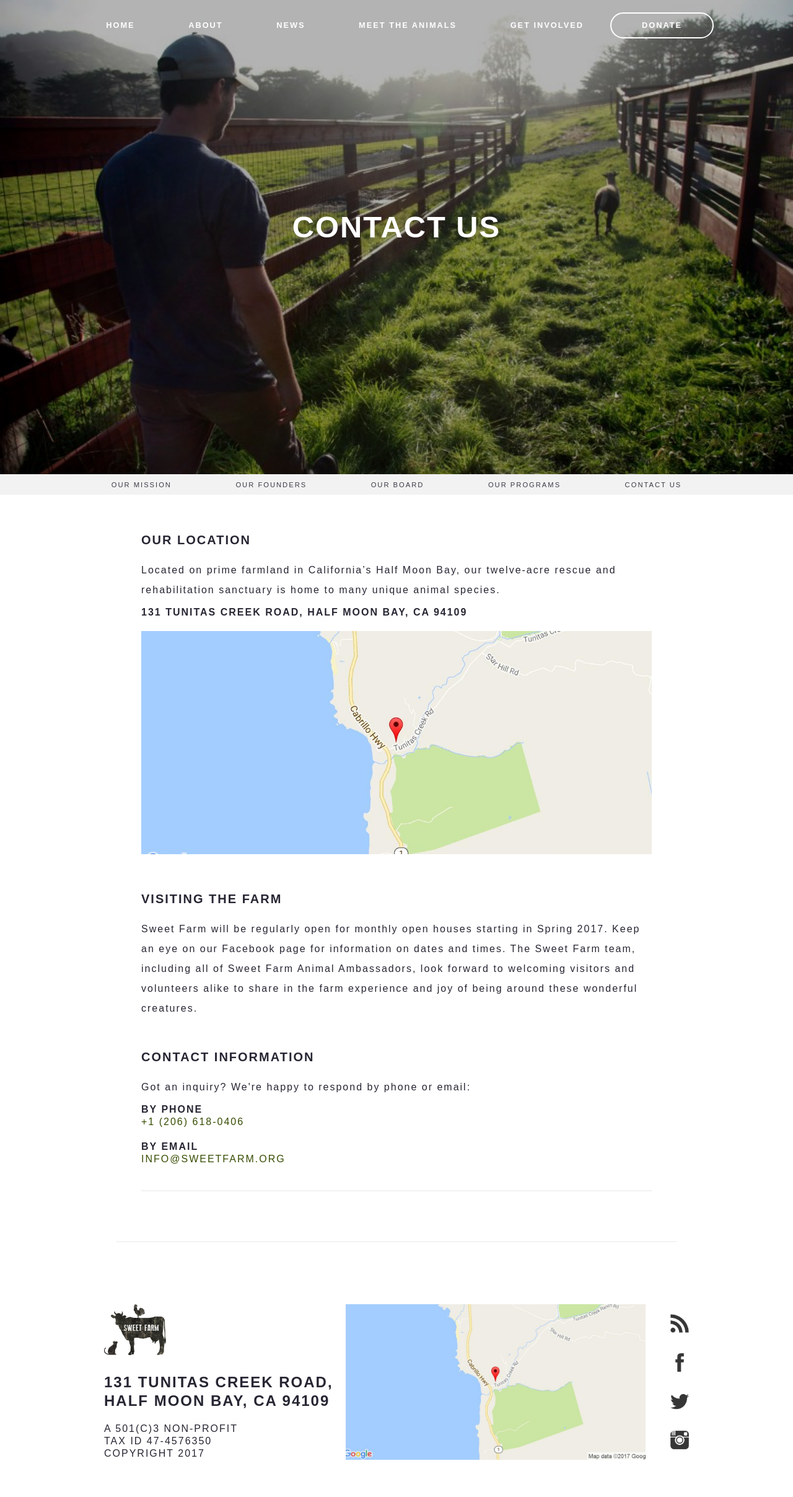
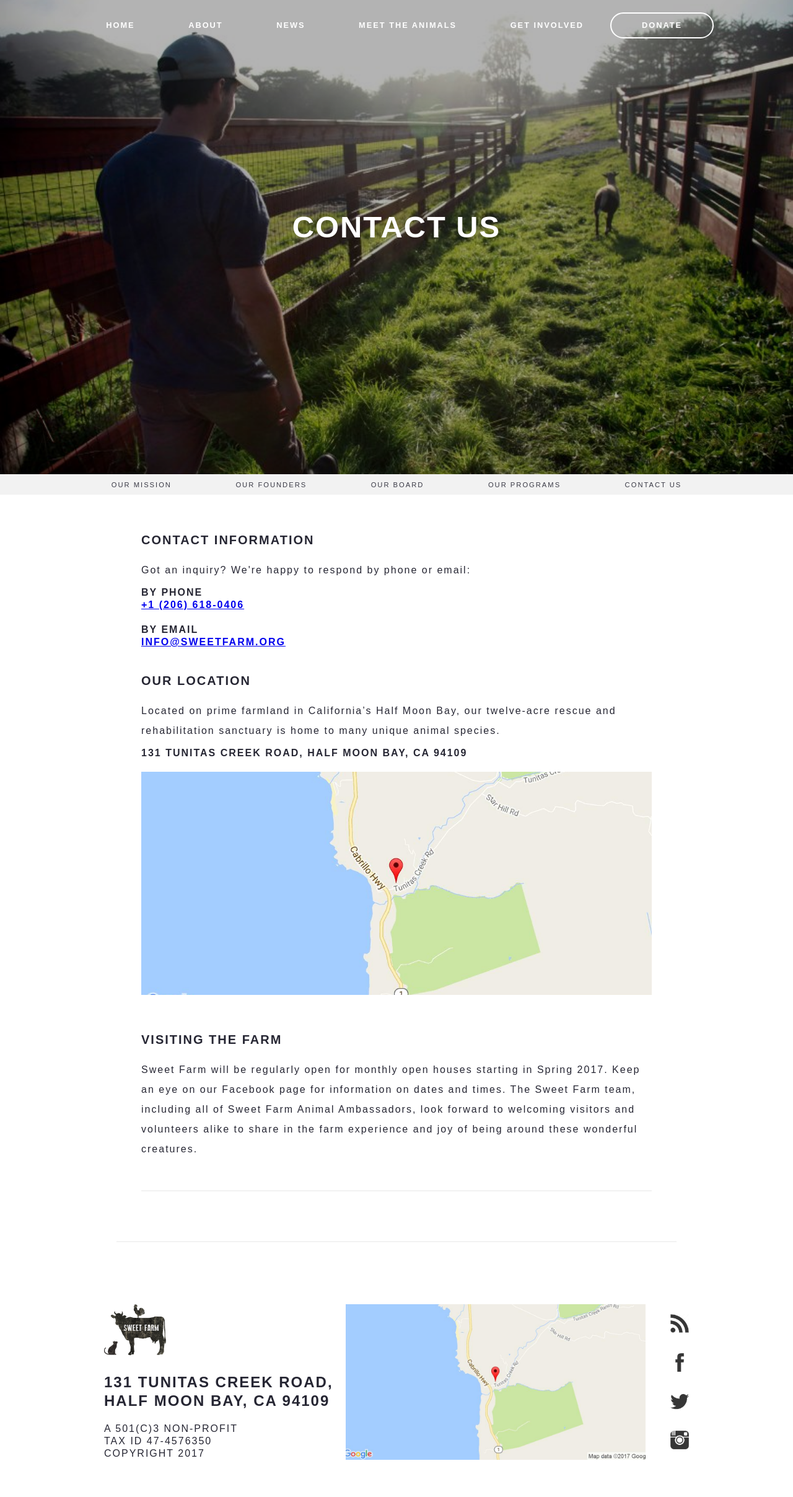
Before and after one commit to sweetfarm/sweetfarm.org, a Jekyll site: the page built from contact/index.html, in a window 1280 px wide. Shown: the whole page at 62% size. Built offline with Jekyll 4.4.1, drawn with Linux system fonts in a browser that asks for light colours; some web fonts are replaced.

```diff
--- a/_includes/membership.html
+++ b/_includes/membership.html
@@ -3,5 +3,5 @@
 	<small>One-time donation of ${{ include.one_time }}, or ${{ include.recurring }}/month</small>
 	<ul>{% for benefit in include.benefits %}<li>{{ benefit }}</li>{% endfor %}</ul>
 	{% capture button %}Become A {{ include.type }} Member{% endcapture %}
-	{% include donation.html amount=10 recurring=1 button=button %}
+	{% include donation.html amount=include.recurring recurring=1 button=button %}
 </div>
--- a/_sass/colors.scss
+++ b/_sass/colors.scss
@@ -19,8 +19,6 @@
 $color-horizontal-rule: darken($color-white, 5%);
 
 $color-text-base: $color-green-charlston;
-$color-content-link: $color-green-lincoln;
-$color-content-link-hover: $color-green-avocado;
 
 $color-subheader-border: $color-text-base;
 $color-subheader-link: fade-out($color-text-base, 0.1);
--- a/_sass/includes/membership.scss
+++ b/_sass/includes/membership.scss
@@ -10,11 +10,10 @@
 		margin-bottom: 1em;
 	}
 	display: block;
-	width: 66%;
+	width: 100%;
 	margin: $size-unit auto;
-	padding-bottom: $size-unit;
-	border: solid 2px $color-text-base;
-	border-radius: 25px;
+	padding-bottom: $size-unit-double;
+	border-bottom: solid 2px $color-text-base;
 	button {
 		width: 95%;
 	}
--- a/_sass/layouts/default.scss
+++ b/_sass/layouts/default.scss
@@ -227,11 +227,12 @@
 			padding-top: $size-unit;
 		}
 	}
+
 	a {
-		color: $color-content-link;
-		font-weight: 500;
-		&:hover {
-			color: $color-content-link-hover;
+		font-weight: 600;
+		text-decoration: underline;
+		&:hover, &:focus {
+			text-decoration: none;
 		}
 	}
 
--- a/contact/index.html
+++ b/contact/index.html
@@ -22,13 +29,4 @@
 	Sweet Farm will be regularly open for monthly open houses starting in Spring 2017. Keep an eye on our Facebook page for information on dates and times. The Sweet Farm team, including all of Sweet Farm Animal Ambassadors, look forward to welcoming visitors and volunteers alike to share in the farm experience and joy of being around these wonderful creatures.
 	</p>
 
-	<h5>Contact Information</h5>
-
-	<p>
-	Got an inquiry? We're happy to respond by phone or email:
-	</p>
-
-	<h6>By Phone <br><a href="tel:{{ site.phone }}">{{ site.phone }}</a></h6><br>
-	<h6>By Email <br><a href="mailto:{{ site.email }}">{{ site.email }}</a></h6>
-
 </div>
```
Also changed, not shown: other parts of contact/index.html (+7 -0 lines), volunteer/index.md (added, +10 -0 lines), become-a-member/index.md (line endings or trailing spaces).
